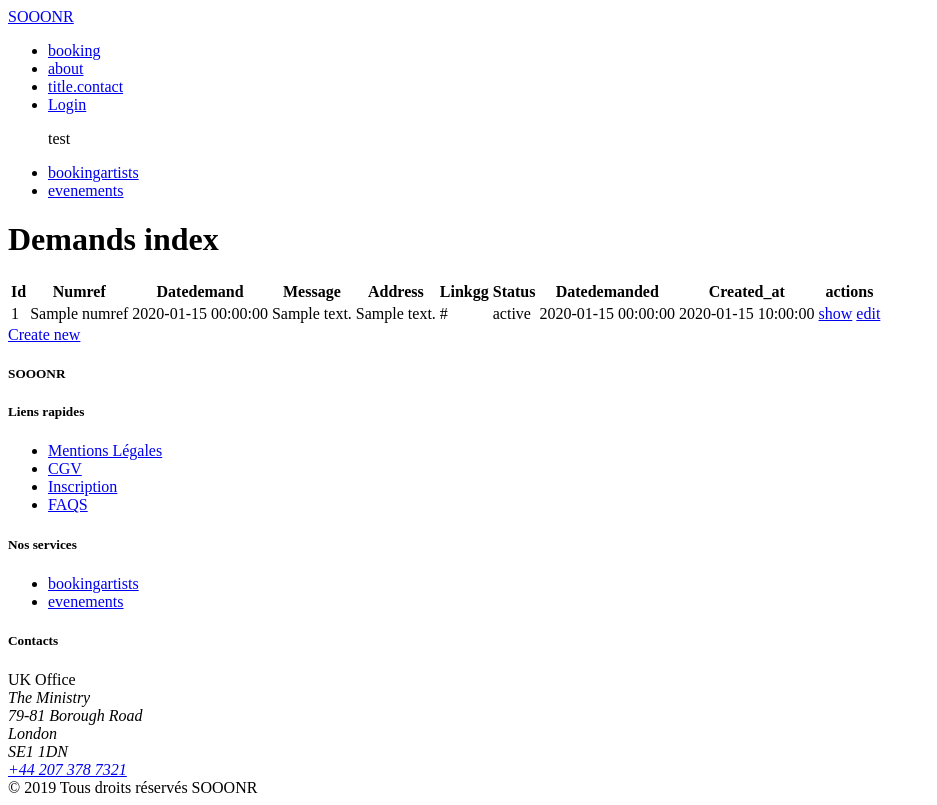
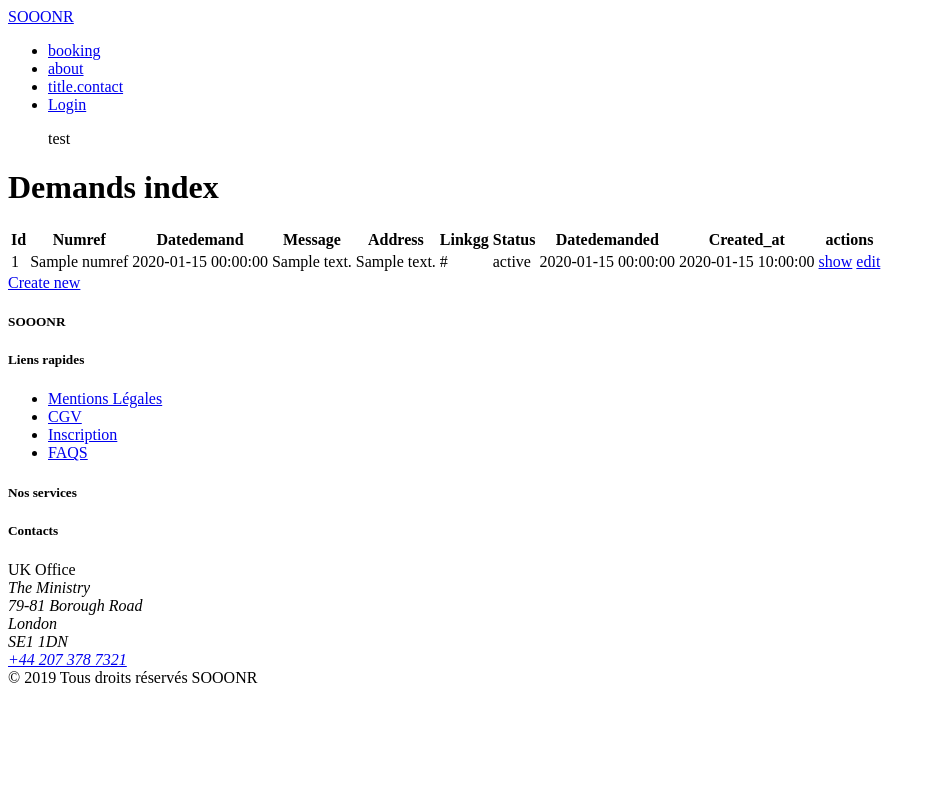
Before and after one commit to lolerki/sooonr, a Symfony app: template symfony/templates/demands/index.html.twig in a window 1280 px wide. Shown: the whole page, without its empty margins (0-937 px from the left). After the commit the page ends 683 px from the top, so only its background shows below. Run offline with Twig, Linux system fonts and the light colour scheme; the template is opened without the code that fills it: most values are stand-ins (such as "Sample title", 1, 10 or a date in 2020); some libraries are stand-ins or nearby versions; some web fonts are replaced.

Commit message:
comments bug router

```diff
--- a/symfony/templates/base.html.twig
+++ b/symfony/templates/base.html.twig
@@ -44,9 +44,9 @@
                 </ul>
 
                 <ul id='dropdown2' class='dropdown-content dropdownmenu2 bgblur'>
-                    <li><a href="{{ path('app_bookingartists') }}" class="white-text">{{ 'bookingartists'|trans }}</a></li>
+                {#    <li><a href="{{ path('app_bookingartists') }}" class="white-text">{{ 'bookingartists'|trans }}</a></li>
                     <li><a href="{{ path('app_bookingevent') }}" class="white-text">{{ 'evenements'|trans }}</a></li>
-                </ul>
+                #}</ul>
             </div>
         </nav>
     </div>
@@ -71,9 +71,9 @@
                 <div class="col l3  s12">
                     <h5 class="white-text">Nos services</h5>
                     <ul>
-                        <li><a href="{{ path('app_bookingartists') }}" class="white-text">{{ 'bookingartists'|trans }}</a></li>
+                    {#    <li><a href="{{ path('app_bookingartists') }}" class="white-text">{{ 'bookingartists'|trans }}</a></li>
                         <li><a href="{{ path('app_bookingevent') }}" class="white-text">{{ 'evenements'|trans }}</a></li>
-                    </ul>
+                        #}</ul>
                 </div>
                 <div class="col l3 s12">
                     <h5 class="white-text">Contacts</h5>
```
